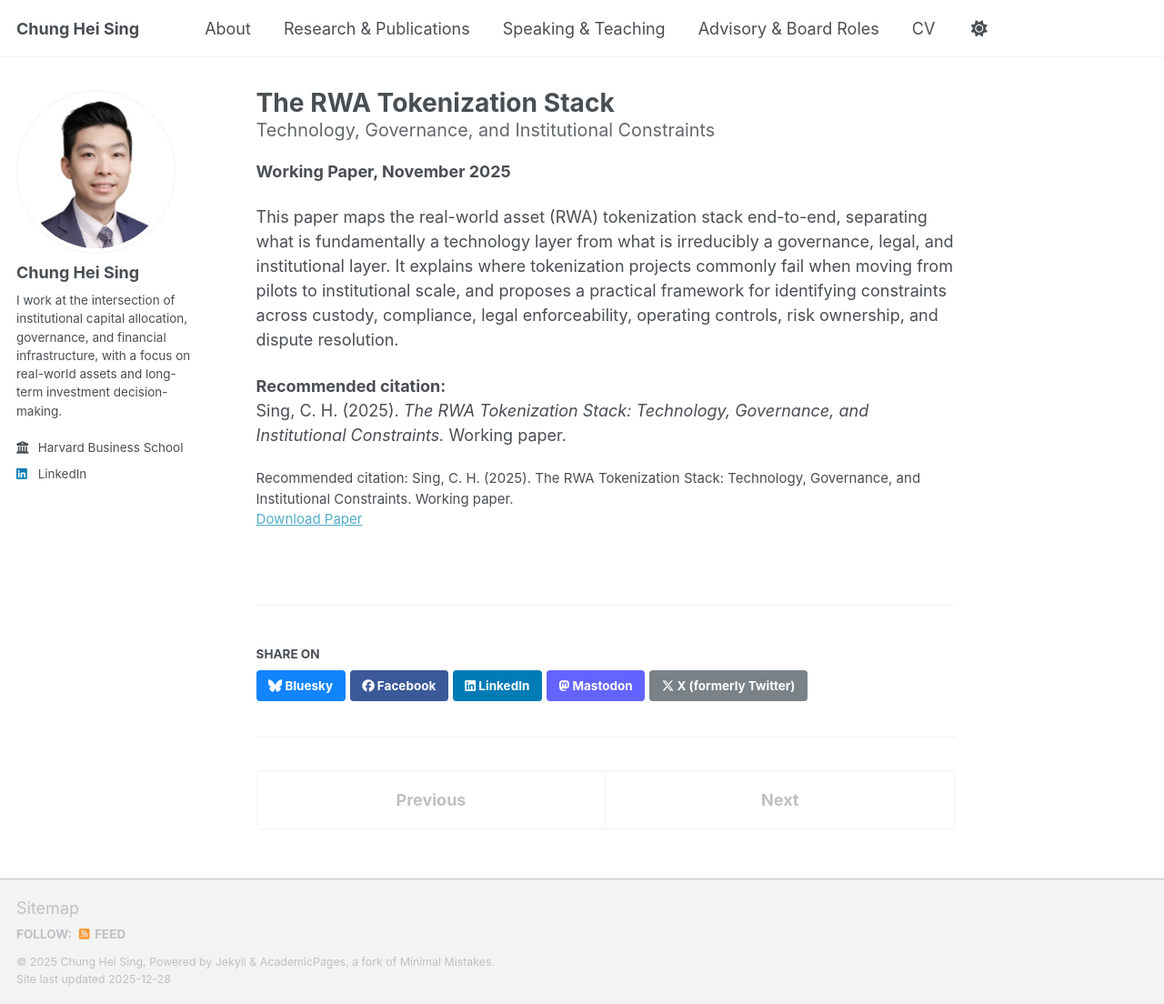
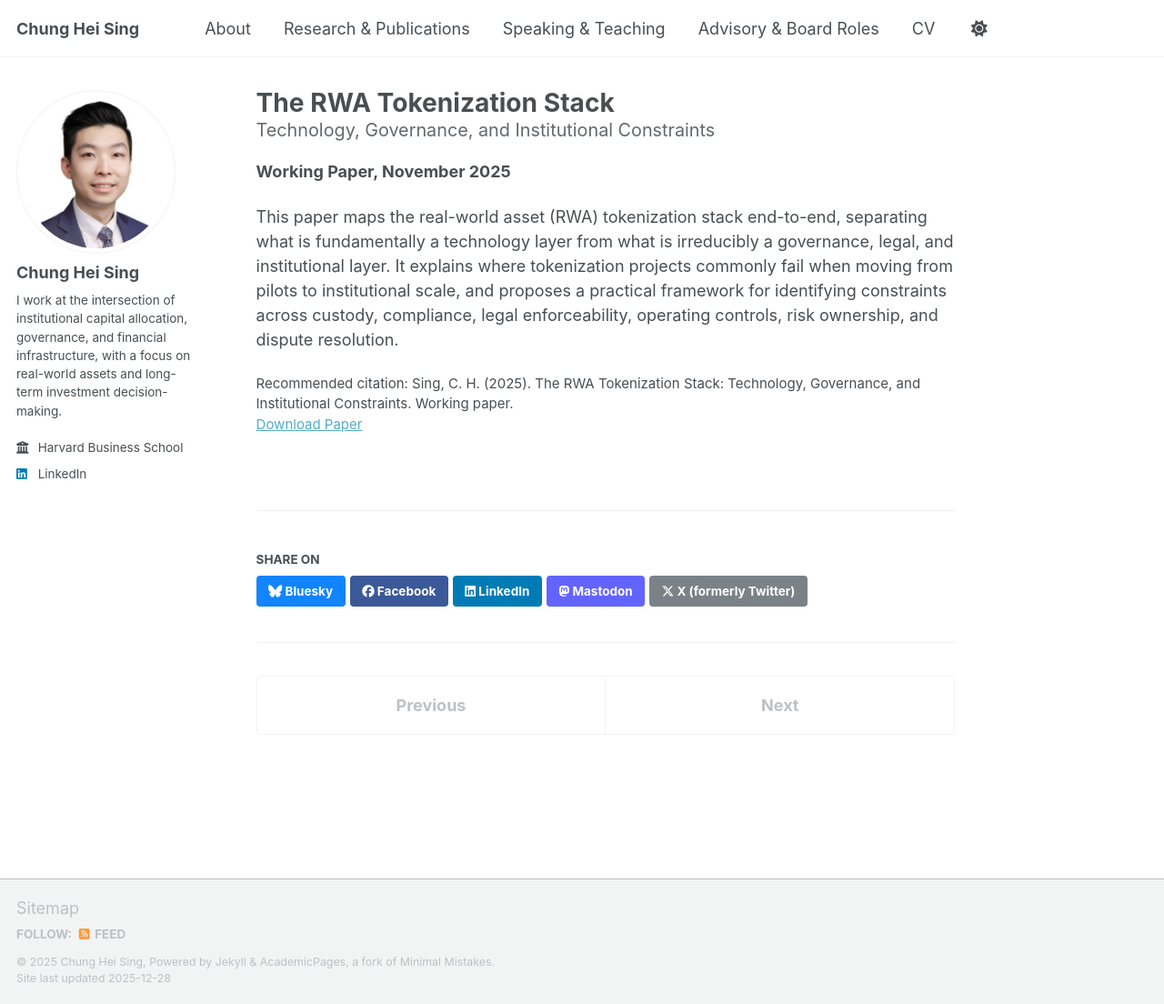
Before and after one commit to chungheising/chungheising.github.io, a Jekyll site: the page built from _publications/2025-11-rwa-tokenization-stack.md, in a window 1280 px wide and 1104 px high. Shown: the whole window at 91% size. Built offline with Jekyll 4.4.1, drawn with Linux system fonts in a browser that asks for light colours; a script bundle is joined from its source files by our own code; library files that are not in the unit come from our copies.

Commit message:
Update 2025-11-rwa-tokenization-stack.md

```diff
--- a/_publications/2025-11-rwa-tokenization-stack.md
+++ b/_publications/2025-11-rwa-tokenization-stack.md
@@ -15,6 +15,3 @@ citation: "Sing, C. H. (2025). The RWA Tokenization Stack: Technology, Governanc
 **Working Paper, November 2025**
 
 This paper maps the real-world asset (RWA) tokenization stack end-to-end, separating what is fundamentally a technology layer from what is irreducibly a governance, legal, and institutional layer. It explains where tokenization projects commonly fail when moving from pilots to institutional scale, and proposes a practical framework for identifying constraints across custody, compliance, legal enforceability, operating controls, risk ownership, and dispute resolution.
-
-**Recommended citation:**
-Sing, C. H. (2025). *The RWA Tokenization Stack: Technology, Governance, and Institutional Constraints.* Working paper.
```
